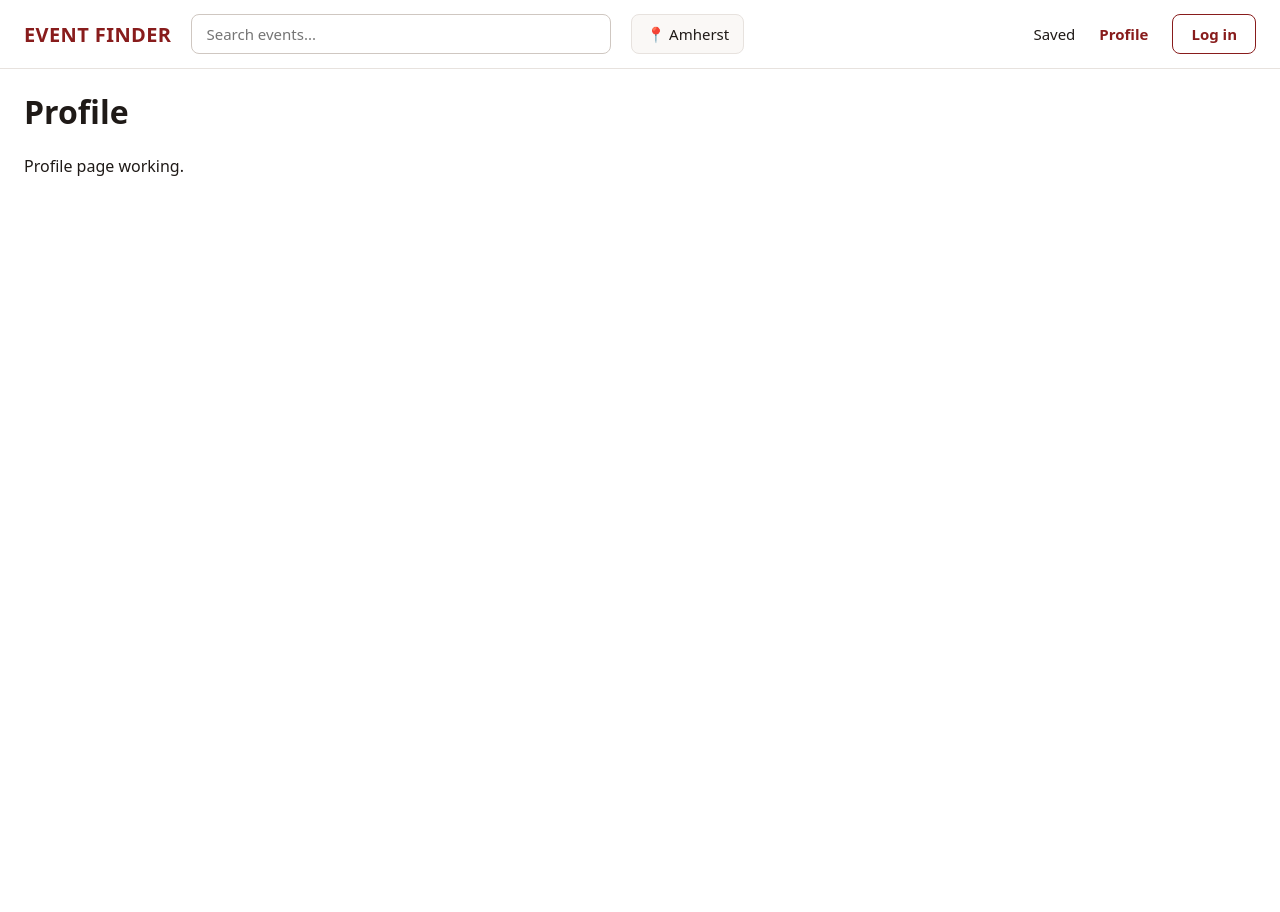
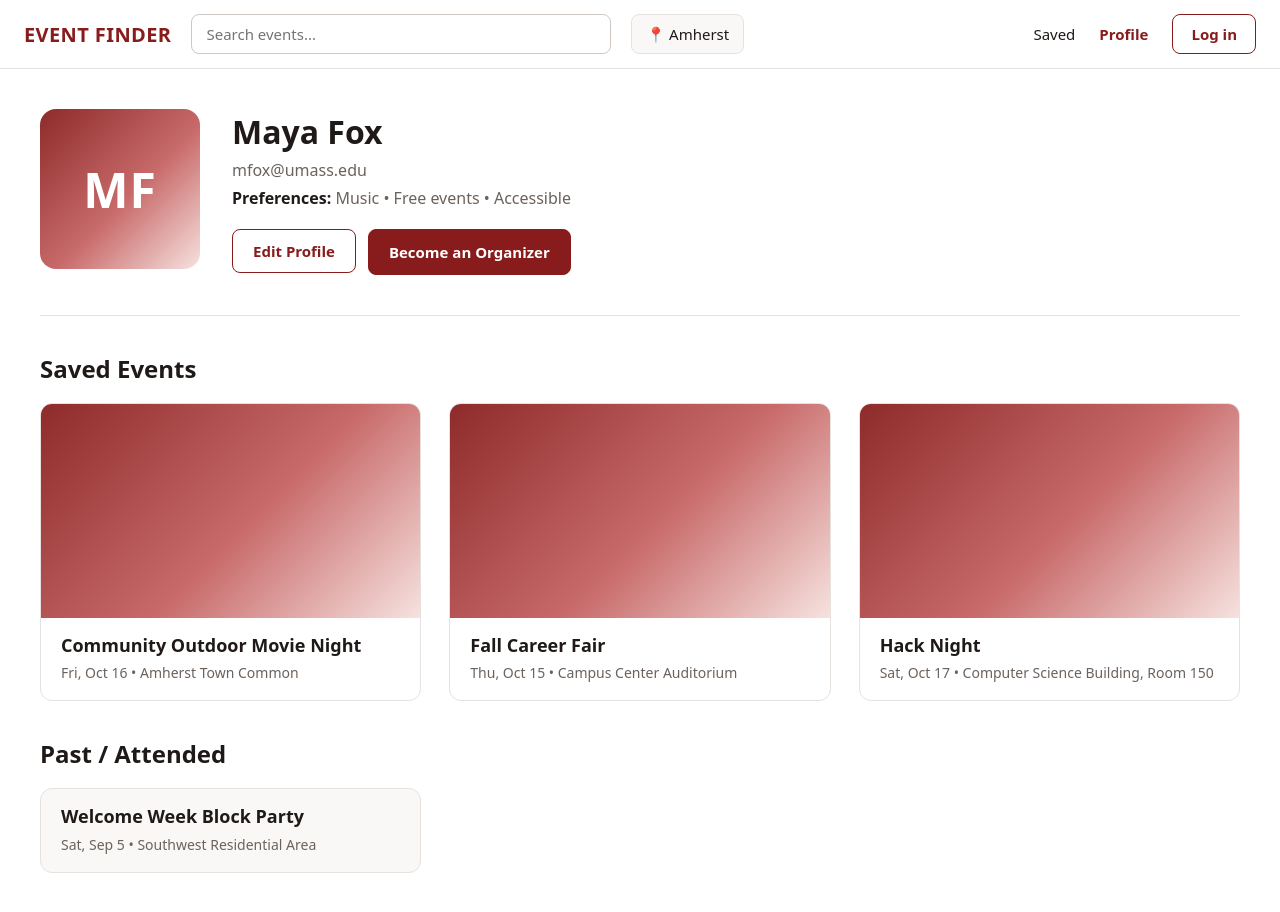
Before and after one commit to arushi32588/320-Event-Finder, a React (Vite) app: page /profile in a window 1280 px wide. Shown: the top 912 px of the page. Before the commit the page ends 800 px from the top, so only its background shows below. Built offline with nearby package versions, Linux system fonts and the light colour scheme.

Commit message:
Build Profile page from wireframe with organizer status

```diff
--- /dev/null
+++ b/src/data/user.js
@@ -0,0 +1,25 @@
+// Fake data for profile page until the frontend is wired to api
+// Fields reflect the backend account type
+// (name, email, role) + the profile wireframes
+// null - has not applied yet
+// pending - request sent, waiting for an admin
+// approved - verified organizer
+// rejected - request was not approved, can apply again
+
+export const currentUser = {
+  id: "demo-user",
+  name: "Maya Fox",
+  email: "mfox@umass.edu",
+  role: "attendee",
+  preferences: ["Music", "Free events", "Accessible"],
+  organizerStatus: null,
+  savedEventIds: ["1", "2", "3"],
+  pastEvents: [
+    {
+      id: "past-1",
+      title: "Welcome Week Block Party",
+      startsAt: "2026-09-05T22:00:00Z",
+      location: "Southwest Residential Area",
+    },
+  ],
+};
--- /dev/null
+++ b/src/pages/Profile.css
@@ -0,0 +1,205 @@
+.pf-page {
+  max-width: 1200px;
+  margin: 0 auto;
+  padding: 40px 0 56px;
+  font-family: var(--font);
+  color: var(--text);
+}
+
+.pf-header {
+  display: flex;
+  align-items: flex-start;
+  gap: 32px;
+}
+
+.pf-photo {
+  display: flex;
+  flex-shrink: 0;
+  align-items: center;
+  justify-content: center;
+  width: 160px;
+  height: 160px;
+  border-radius: 16px;
+  background: linear-gradient(135deg, #8e2a2a 0%, #c86a6a 55%, #f6e2df 100%);
+  color: #fff;
+  font-size: 48px;
+  font-weight: 700;
+  letter-spacing: 0.02em;
+}
+
+.pf-page .pf-name {
+  margin: 4px 0 8px;
+  font-size: 32px;
+  line-height: 1.2;
+  font-weight: 700;
+}
+
+.pf-page .pf-email,
+.pf-page .pf-prefs {
+  margin: 0 0 6px;
+  font-size: 16px;
+  color: var(--text-muted);
+}
+
+.pf-label {
+  font-weight: 600;
+  color: var(--text);
+}
+
+.pf-page .pf-status {
+  display: inline-block;
+  margin: 10px 0 0;
+  padding: 6px 12px;
+  border-radius: 999px;
+  font-size: 14px;
+  font-weight: 600;
+}
+
+.pf-status-pending {
+  background: #fdf3e1;
+  color: #8a5a00;
+}
+
+.pf-status-approved {
+  background: #e6f4ec;
+  color: var(--success);
+}
+
+.pf-status-rejected {
+  background: var(--accent-soft);
+  color: var(--accent);
+}
+
+.pf-actions {
+  display: flex;
+  flex-wrap: wrap;
+  gap: 12px;
+  margin-top: 20px;
+}
+
+.pf-btn {
+  display: inline-flex;
+  align-items: center;
+  height: 44px;
+  padding: 0 20px;
+  border: 1.5px solid var(--accent);
+  border-radius: 8px;
+  background: #fff;
+  color: var(--accent);
+  font-family: inherit;
+  font-size: 15px;
+  font-weight: 600;
+  text-decoration: none;
+  cursor: pointer;
+  transition: background-color 0.15s;
+}
+
+.pf-btn:hover {
+  background: var(--accent-soft);
+}
+
+.pf-btn-primary {
+  background: var(--accent);
+  color: #fff;
+}
+
+.pf-btn-primary:hover {
+  background: var(--accent-hover);
+  border-color: var(--accent-hover);
+}
+
+.pf-btn:focus-visible,
+.pf-card:focus-visible {
+  outline: 2px solid var(--accent);
+  outline-offset: 2px;
+}
+
+.pf-divider {
+  margin: 40px 0 0;
+  border: none;
+  border-top: 1px solid var(--border);
+}
+
+.pf-page .pf-section-title {
+  margin: 36px 0 18px;
+  font-size: 24px;
+  font-weight: 700;
+}
+
+.pf-empty {
+  padding: 28px;
+  border: 1px dashed var(--border-strong);
+  border-radius: 12px;
+  background: var(--surface-warm);
+  color: var(--text-muted);
+  text-align: center;
+}
+
+.pf-grid {
+  display: grid;
+  grid-template-columns: repeat(auto-fill, minmax(300px, 1fr));
+  gap: 28px;
+}
+
+.pf-card {
+  display: flex;
+  flex-direction: column;
+  overflow: hidden;
+  background: #fff;
+  border: 1px solid var(--border);
+  border-radius: 12px;
+  color: var(--text);
+  text-decoration: none;
+  transition: box-shadow 0.15s;
+}
+
+a.pf-card:hover {
+  box-shadow: 0 6px 20px rgba(31, 26, 23, 0.08);
+}
+
+.pf-card-image {
+  aspect-ratio: 16 / 9;
+  background: linear-gradient(135deg, #8e2a2a 0%, #c86a6a 55%, #f6e2df 100%);
+}
+
+.pf-card-body {
+  padding: 16px 20px 18px;
+}
+
+.pf-card .pf-card-title {
+  margin: 0 0 6px;
+  font-size: 18px;
+  line-height: 1.3;
+  font-weight: 700;
+}
+
+a.pf-card:hover .pf-card-title {
+  color: var(--accent);
+}
+
+.pf-card .pf-card-meta {
+  margin: 0;
+  font-size: 14px;
+  color: var(--text-muted);
+}
+
+.pf-card-past {
+  background: var(--surface-warm);
+}
+
+@media (max-width: 600px) {
+  .pf-header {
+    flex-direction: column;
+    gap: 20px;
+  }
+
+  .pf-photo {
+    width: 120px;
+    height: 120px;
+    font-size: 36px;
+  }
+
+  .pf-page .pf-name {
+    font-size: 26px;
+  }
+}
--- a/src/pages/Profile.jsx
+++ b/src/pages/Profile.jsx
@@ -1,8 +1,124 @@
-export default function Profile() {
+import { Link } from "react-router";
+import { events } from "../data/events.js";
+import { currentUser } from "../data/user.js";
+import "../theme.css";
+import "./Profile.css";
+
+const timeZone = "America/New_York";
+const dateFormat = new Intl.DateTimeFormat("en-US", {
+  weekday: "short",
+  month: "short",
+  day: "numeric",
+  timeZone,
+});
+
+// What the organizer area shows for each verification status
+
+const organizerStatus = {
+  pending: {
+    className: "pf-status-pending",
+    text: "Organizer request pending review",
+  },
+  approved: { className: "pf-status-approved", text: "✓ Verified organizer" },
+  rejected: {
+    className: "pf-status-rejected",
+    text: "Organizer request not approved",
+  },
+};
+
+function initials(name) {
+  return (name || "?")
+    .split(" ")
+    .filter(Boolean)
+    .slice(0, 2)
+    .map((part) => part[0].toUpperCase())
+    .join("");
+}
+
+// user defaults to the mock user so the page works before backend is connected
+
+export default function Profile({ user = currentUser }) {
+  const saved = events.filter((event) => user.savedEventIds.includes(event.id));
+  const status = organizerStatus[user.organizerStatus];
+  const canApply = !user.organizerStatus || user.organizerStatus === "rejected";
+
   return (
-    <>
-      <h1>Profile</h1>
-      <p>Profile page working.</p>
-    </>
+    <div className="pf-page">
+      <section className="pf-header">
+        <div className="pf-photo" aria-hidden="true">
+          {initials(user.name)}
+        </div>
+
+        <div className="pf-info">
+          <h1 className="pf-name">{user.name}</h1>
+          <p className="pf-email">{user.email}</p>
+          {user.preferences.length > 0 && (
+            <p className="pf-prefs">
+              <span className="pf-label">Preferences:</span>{" "}
+              {user.preferences.join(" • ")}
+            </p>
+          )}
+
+          {status && (
+            <p className={`pf-status ${status.className}`}>{status.text}</p>
+          )}
+
+          <div className="pf-actions">
+            {/* Editing is not implemented yet; the button only renders the wireframe. */}
+            <button type="button" className="pf-btn">
+              Edit Profile
+            </button>
+            {canApply && (
+              <Link to="/organizer/verify" className="pf-btn pf-btn-primary">
+                {user.organizerStatus === "rejected"
+                  ? "Apply Again"
+                  : "Become an Organizer"}
+              </Link>
+            )}
+          </div>
+        </div>
+      </section>
+
+      <hr className="pf-divider" />
+
+      <h2 className="pf-section-title">Saved Events</h2>
+      {saved.length === 0 ? (
+        <p className="pf-empty">You haven't saved any events yet.</p>
+      ) : (
+        <div className="pf-grid">
+          {saved.map((event) => (
+            <Link to={`/events/${event.id}`} className="pf-card" key={event.id}>
+              <div className="pf-card-image" aria-hidden="true" />
+              <div className="pf-card-body">
+                <h3 className="pf-card-title">{event.title}</h3>
+                <p className="pf-card-meta">
+                  {dateFormat.format(new Date(event.startsAt))} •{" "}
+                  {event.location}
+                </p>
+              </div>
+            </Link>
+          ))}
+        </div>
+      )}
+
+      <h2 className="pf-section-title">Past / Attended</h2>
+      {user.pastEvents.length === 0 ? (
+        <p className="pf-empty">No past events yet.</p>
+      ) : (
+        <div className="pf-grid">
+          {user.pastEvents.map((event) => (
+            <article className="pf-card pf-card-past" key={event.id}>
+              <div className="pf-card-body">
+                <h3 className="pf-card-title">{event.title}</h3>
+                <p className="pf-card-meta">
+                  {dateFormat.format(new Date(event.startsAt))} •{" "}
+                  {event.location}
+                </p>
+              </div>
+            </article>
+          ))}
+        </div>
+      )}
+    </div>
   );
 }
```
